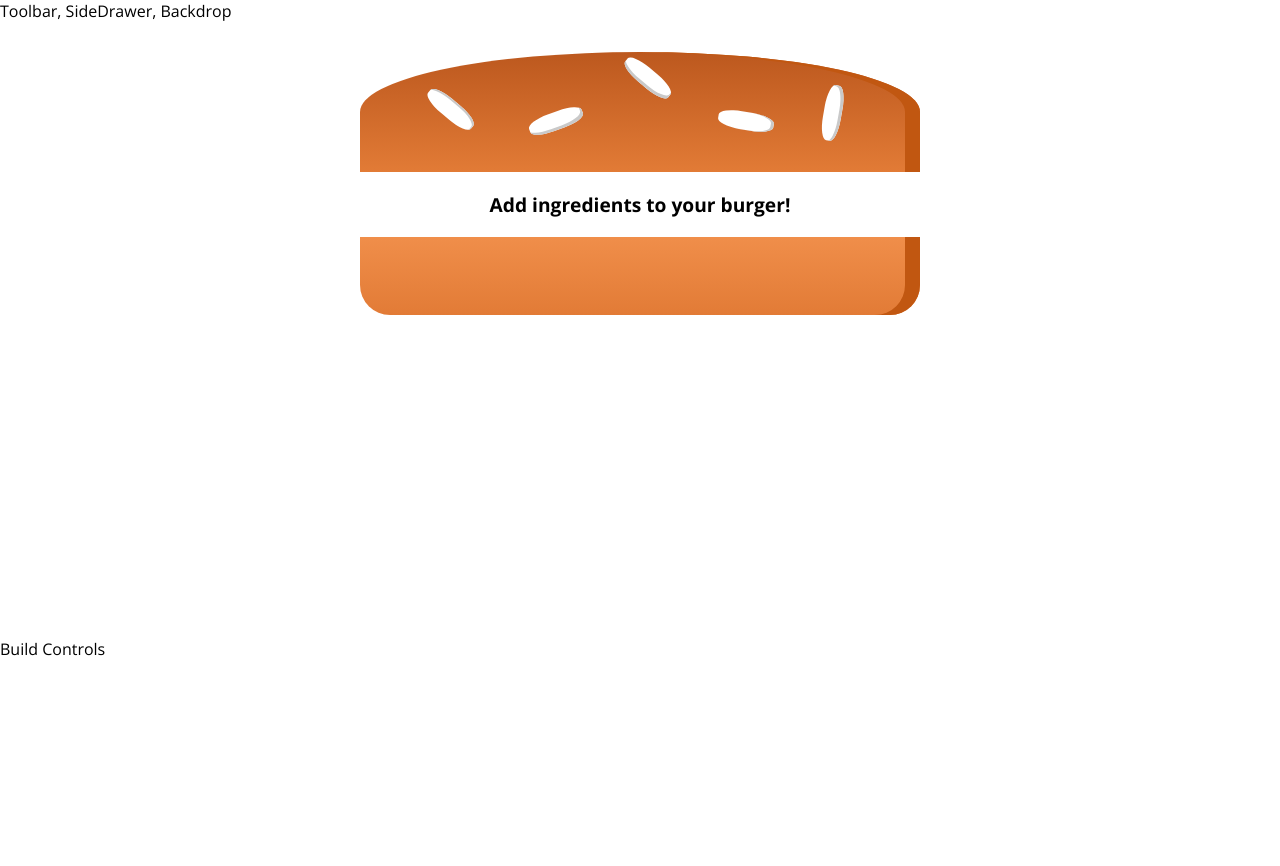
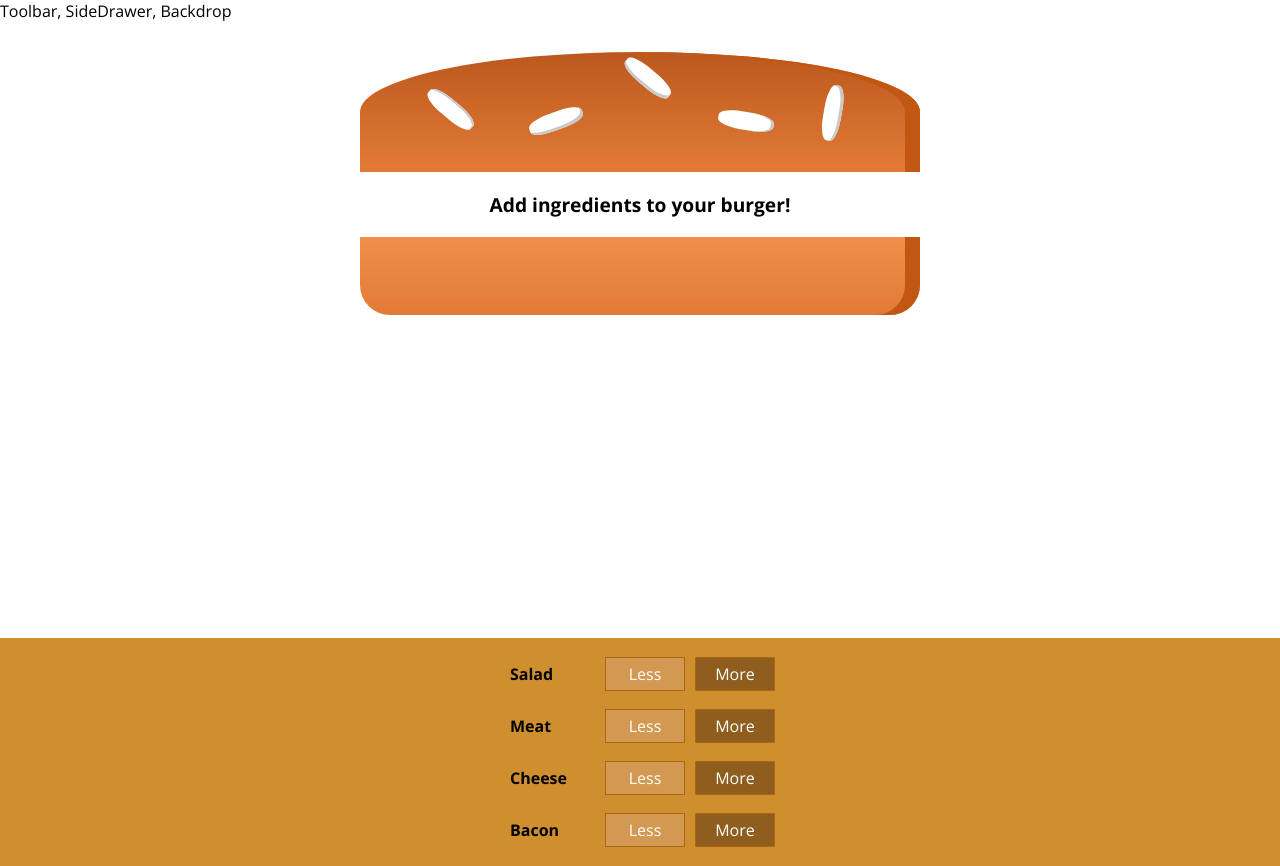
Before and after one commit to quangChe/react-sandbox-app, a React (Create React App) app: page / in a window 1280 px wide. Before the commit the page ends 800 px from the top, so only its background shows below. Built offline with nearby package versions, Linux system fonts and the light colour scheme.

Commit message:
BuildControls Completed
Completed basic functionality and rendering of BuildControls in the
BurgerBuilder component.

```diff
--- a/src/components/Burger/BuildControls/BuildControls.js
+++ b/src/components/Burger/BuildControls/BuildControls.js
@@ -1,10 +1,24 @@
 import React from 'react';
 import PropTypes from 'prop-types';
 
+import './BuildControls.scss';
+import ControlBox from './ControlBox/ControlBox';
+
+const controlItems = [
+  {label: 'Salad', type: 'salad'},
+  {label: 'Meat', type: 'meat'},
+  {label: 'Cheese', type: 'cheese'},
+  {label: 'Bacon', type: 'bacon'}
+]
+
 const BuildControls = props => {
   return (
-    <div>
-
+    <div className="BuildControls">
+      {
+        controlItems.map((ctrl, i) =>
+          <ControlBox key={ctrl.label + i} label={ctrl.label}></ControlBox>
+        )
+      }
     </div>
   )
 };
--- a/src/components/Burger/BuildControls/BuildControls.scss
+++ b/src/components/Burger/BuildControls/BuildControls.scss
@@ -2,7 +2,8 @@
   width: 100%;
   background-color: #CF8F2E;
   display: flex;
-  flex-direction: column;
+  flex-flow: column;
+  align-items: center;
   box-shadow: 0 2px 1px #ccc;
   margin: auto;
   padding: 10px 0;
--- a/src/components/Burger/BuildControls/ControlBox/ControlBox.js
+++ b/src/components/Burger/BuildControls/ControlBox/ControlBox.js
@@ -1,9 +1,11 @@
 import React from 'react'
 import PropTypes from 'prop-types'
 
+import './ControlBox.scss';
+
 const ControlBox = props => {
   return (
-    <div>
+    <div className="ControlBox">
       <div className="Label">{props.label}</div>
       <button className="Less">Less</button>
       <button className="More">More</button>
--- a/src/components/Burger/BuildControls/ControlBox/ControlBox.scss
+++ b/src/components/Burger/BuildControls/ControlBox/ControlBox.scss
@@ -1,4 +1,4 @@
-.BuildControl {
+.ControlBox {
   display: flex;
   justify-content: space-between;
   align-items: center;
@@ -38,16 +38,15 @@
     color: white;
   }
 
-  .Less:hover, .BuildControl .Less:active {
+  .Less:hover, .Less:active {
     background-color: #DAA972;
     color: white;
   }
 
-  .More:hover,.BuildControl .More:active {
+  .More:hover, .More:active {
     background-color: #99703F;
     color: white;
   }
-  /* End .BuildControl */
 }
 
 .Label {
--- a/src/containers/BurgerBuilder/BurgerBuilder.js
+++ b/src/containers/BurgerBuilder/BurgerBuilder.js
@@ -1,7 +1,8 @@
 import React, { Component } from 'react';
 
 import Aux from '../../hoc/Aux';
-import Burger from '../../components/Burger/Burger'
+import Burger from '../../components/Burger/Burger';
+import BuildControls from '../../components/Burger/BuildControls/BuildControls';
 
 class BurgerBuilder extends Component {
   state = {
@@ -17,7 +18,7 @@ class BurgerBuilder extends Component {
     return (
       <Aux>
         <Burger ingredients={this.state.ingredients}/>
-        <div>Build Controls</div>
+        <BuildControls/>
       </Aux>
     )
   }
```
